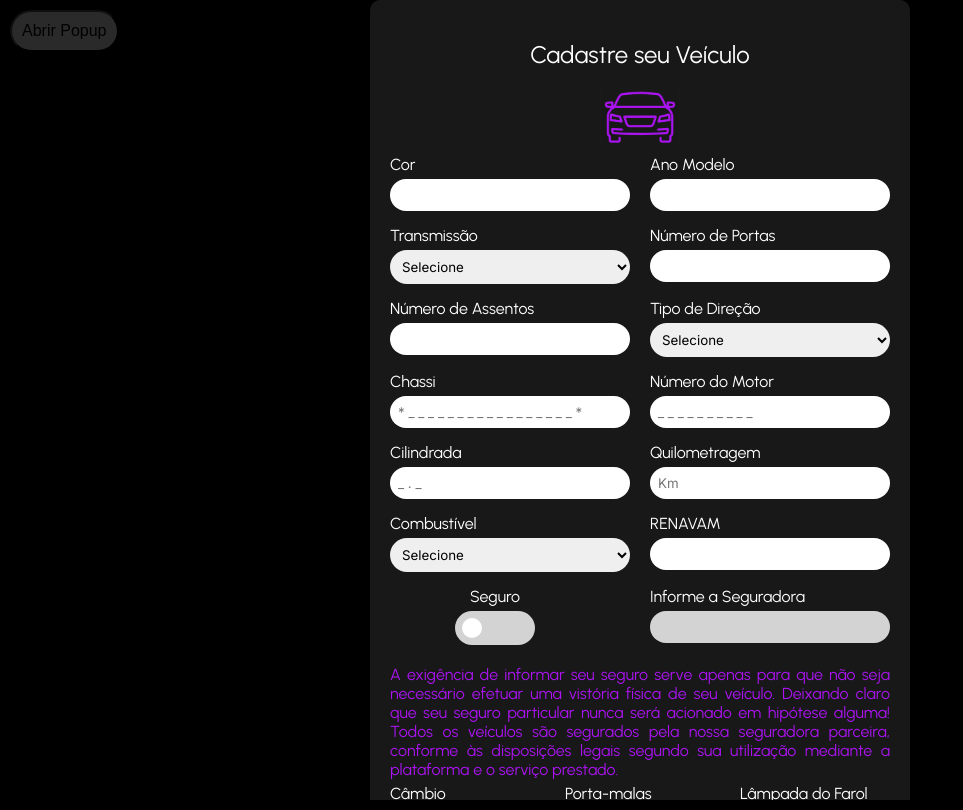
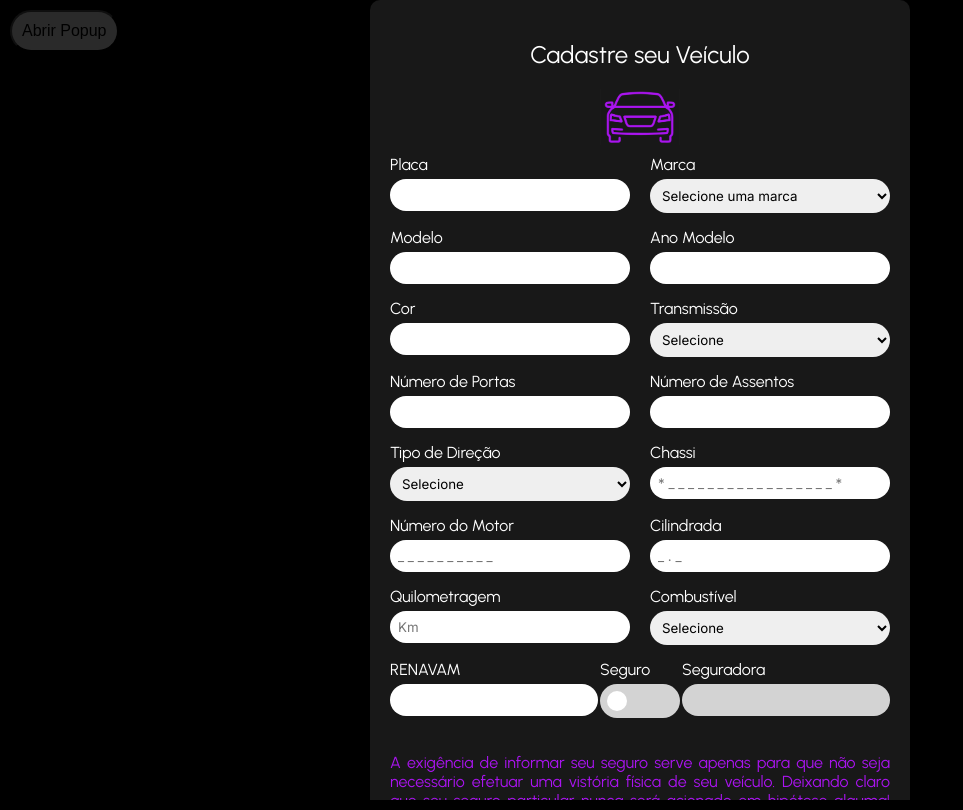
Before and after one commit to Rafacardososantos/iron-horse-front-end, a React (Vite) app in the folder iron-horse-front-end/: page / in a window 1280 px wide. Both pictures are taken after a click on the button "Abrir Popup". Shown: the whole page, without its empty margins (0-963 px from the left). Built offline with nearby package versions, Linux system fonts and the light colour scheme.

Commit message:
feat: adicao novos campos no form

```diff
--- a/iron-horse-front-end/src/CarRegister-MoreInformation/MoreInformation.css
+++ b/iron-horse-front-end/src/CarRegister-MoreInformation/MoreInformation.css
@@ -246,10 +246,11 @@ label, span {
   display: flex;
   flex-wrap: wrap;
   justify-content: space-between;
+  margin-bottom: 15px;
+  margin-top: 15px;
 }
 
 .form-group3 {
-  width: 30%;
   margin-bottom: 15px;
 }
 
--- a/iron-horse-front-end/src/CarRegister-MoreInformation/MoreInformation.jsx
+++ b/iron-horse-front-end/src/CarRegister-MoreInformation/MoreInformation.jsx
@@ -5,9 +5,14 @@ import "./MoreInformation.css";
 Modal.setAppElement("#root");
 
 const MoreInformation = () => {
+  const [otherBrand, setOtherBrand] = useState("");
+  const [isOtherBrand, setIsOtherBrand] = useState(false);
   const [modalIsOpen, setModalIsOpen] = useState(false);
   const [isInsuranceActive, setInsuranceActive] = useState(false);
   const [formData, setFormData] = useState({
+    brand: "",
+    model: "",
+    licensePlate: "",
     carChange: "",
     trunkCapacity: "",
     headlightBulb: "",
@@ -51,7 +56,6 @@ const MoreInformation = () => {
 
   const handleChange = (e) => {
     const { name, value, type, checked } = e.target;
-
     const validationRules = {
       chassi: /^[0-9]{0,17}$/,
       engineNumber: /^[0-9]{0,10}$/,
@@ -59,25 +63,23 @@ const MoreInformation = () => {
       mileage: /^[0-9]{0,7}$/,
     };
 
-    if (validationRules[name]) {
-      if (!validationRules[name].test(value)) {
-        return;
-      }
-    }
+    if (validationRules[name] && !validationRules[name].test(value)) return;
 
     if (type === "checkbox") {
       setFormData((prevData) => ({
         ...prevData,
-        checkboxes: {
-          ...prevData.checkboxes,
-          [name]: checked,
-        },
+        [name]: checked,
       }));
+    } else if (name === "brand") {
+      if (value === "outra") {
+        setIsOtherBrand(true);
+        setFormData((prevData) => ({ ...prevData, brand: "" }));
+      } else {
+        setIsOtherBrand(false);
+        setFormData((prevData) => ({ ...prevData, brand: value }));
+      }
     } else {
-      setFormData({
-        ...formData,
-        [name]: value,
-      });
+      setFormData((prevData) => ({ ...prevData, [name]: value }));
     }
   };
 
@@ -108,16 +110,75 @@ const MoreInformation = () => {
         <h2>Cadastre seu Veículo</h2>
         <img src="../img/carro-ilustracao-de-transporte.png" alt="Logo" className="modal-image" />
         <form onSubmit={handleSubmit} className="two-column-form">
-          <div className="form-group">
-            <label>Cor</label>
+
+        <div className="form-group">
+            <label>Placa</label>
             <input
               type="text"
-              name="carColor"
-              value={formData.carColor}
+              name="licensePlate"
+              value={formData.licensePlate}
               onChange={handleChange}
               required
             />
           </div>
+
+          <div className="form-group">
+            <label>Marca</label>
+            <select
+              name="brand"
+              value={isOtherBrand ? "outra" : formData.brand}
+              onChange={handleChange}
+              required
+            >
+              <option value="" disabled>Selecione uma marca</option>
+              <option value="audi">Audi</option>
+              <option value="bmw">BMW</option>
+              <option value="chevrolet">Chevrolet</option>
+              <option value="chrysler">Chrysler</option>
+              <option value="citroen">Citroën</option>
+              <option value="dodge">Dodge</option>
+              <option value="fiat">Fiat</option>
+              <option value="ford">Ford</option>
+              <option value="honda">Honda</option>
+              <option value="hyundai">Hyundai</option>
+              <option value="jaguar">Jaguar</option>
+              <option value="jeep">Jeep</option>
+              <option value="kia">Kia</option>
+              <option value="lexus">Lexus</option>
+              <option value="mazda">Mazda</option>
+              <option value="mercedes">Mercedes-Benz</option>
+              <option value="nissan">Nissan</option>
+              <option value="peugeot">Peugeot</option>
+              <option value="renault">Renault</option>
+              <option value="subaru">Subaru</option>
+              <option value="toyota">Toyota</option>
+              <option value="volkswagen">Volkswagen</option>
+              <option value="volvo">Volvo</option>
+              <option value="outra">Outra (digite)</option>
+            </select>
+            {isOtherBrand && (
+              <input
+                type="text"
+                name="otherBrand"
+                value={otherBrand}
+                onChange={(e) => setOtherBrand(e.target.value)}
+                required
+                className="other-brand-input"
+              />
+            )}
+            </div>
+
+        <div className="form-group">
+          <label htmlFor="modelo">Modelo</label>
+            <input
+              type="text"
+              name="modelo"
+              value={formData.modelo}
+              onChange={handleChange}
+              required
+            />
+            </div>
+
           <div className="form-group">
             <label>Ano Modelo</label>
             <input
@@ -128,6 +189,18 @@ const MoreInformation = () => {
               required
             />
           </div>
+
+          <div className="form-group">
+            <label>Cor</label>
+            <input
+              type="text"
+              name="carColor"
+              value={formData.carColor}
+              onChange={handleChange}
+              required
+            />
+            </div>
+
           <div className="form-group">
             <label>Transmissão</label>
             <select
@@ -232,7 +305,7 @@ const MoreInformation = () => {
               <option value="diesel">Diesel</option>
             </select>
           </div>
-          <div className="form-group">
+          <div className="form-group3">
             <label>RENAVAM</label>
             <input
               type="text"
@@ -242,15 +315,15 @@ const MoreInformation = () => {
               required
             />
           </div>
-            <div className="form-group-center">
+            <div className="form-group3">
               <label>Seguro</label>
               <div className="toggle-button" onClick={handleToggle}>
                 <input type="checkbox" checked={formData.insurance} readOnly />
                 <span className={`slider ${formData.insurance ? 'active' : ''}`}></span>
               </div>
             </div>
-            <div className="form-group">
-              <label>Informe a Seguradora</label>
+            <div className="form-group3">
+              <label>Seguradora</label>
               <input
                 type="text"
                 name="insuranceCompany"
@@ -365,7 +438,7 @@ const MoreInformation = () => {
         </div>
       </Modal>
     </div>
-  );
-};
+    );
+  };
 
 export default MoreInformation;
```
